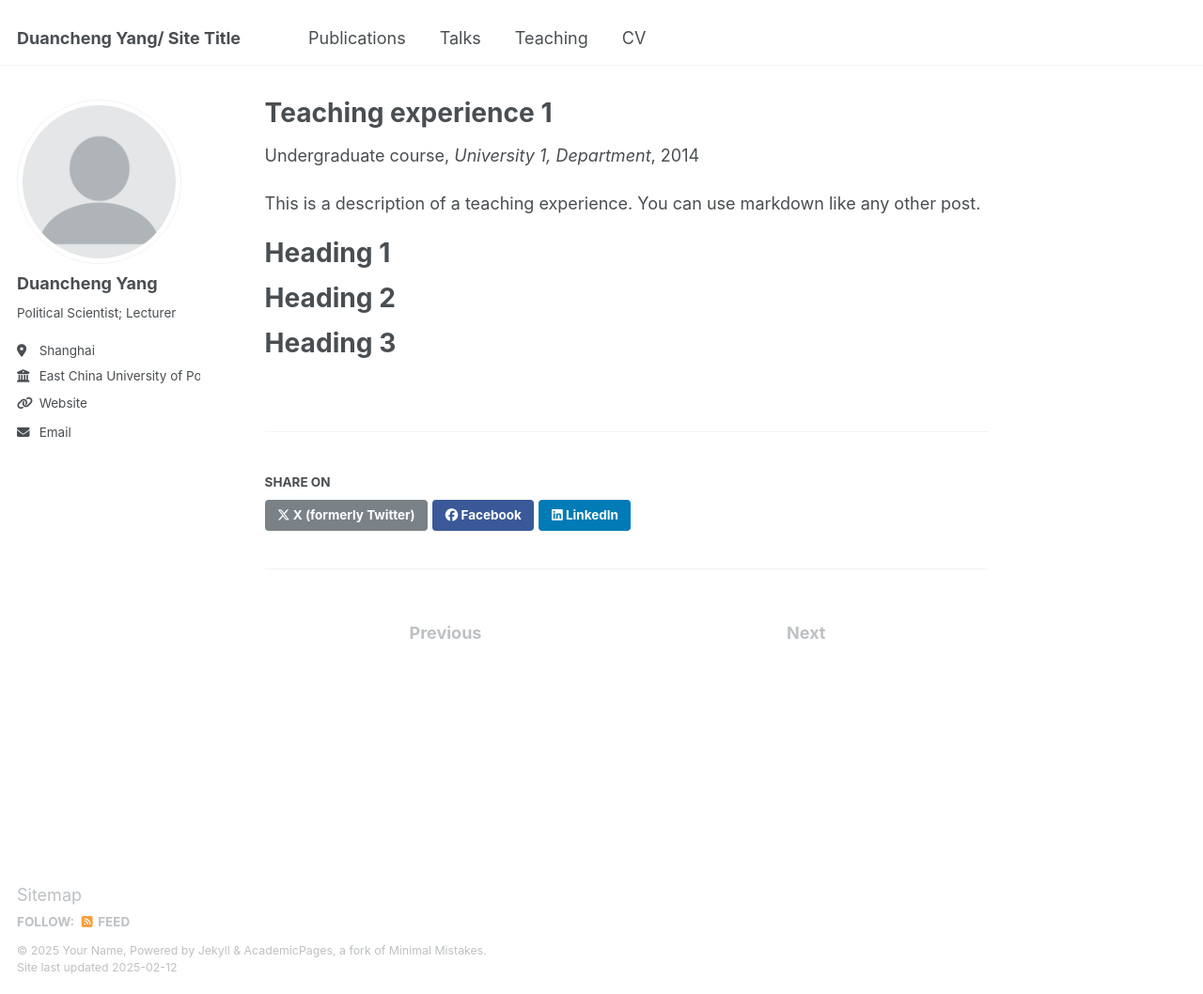
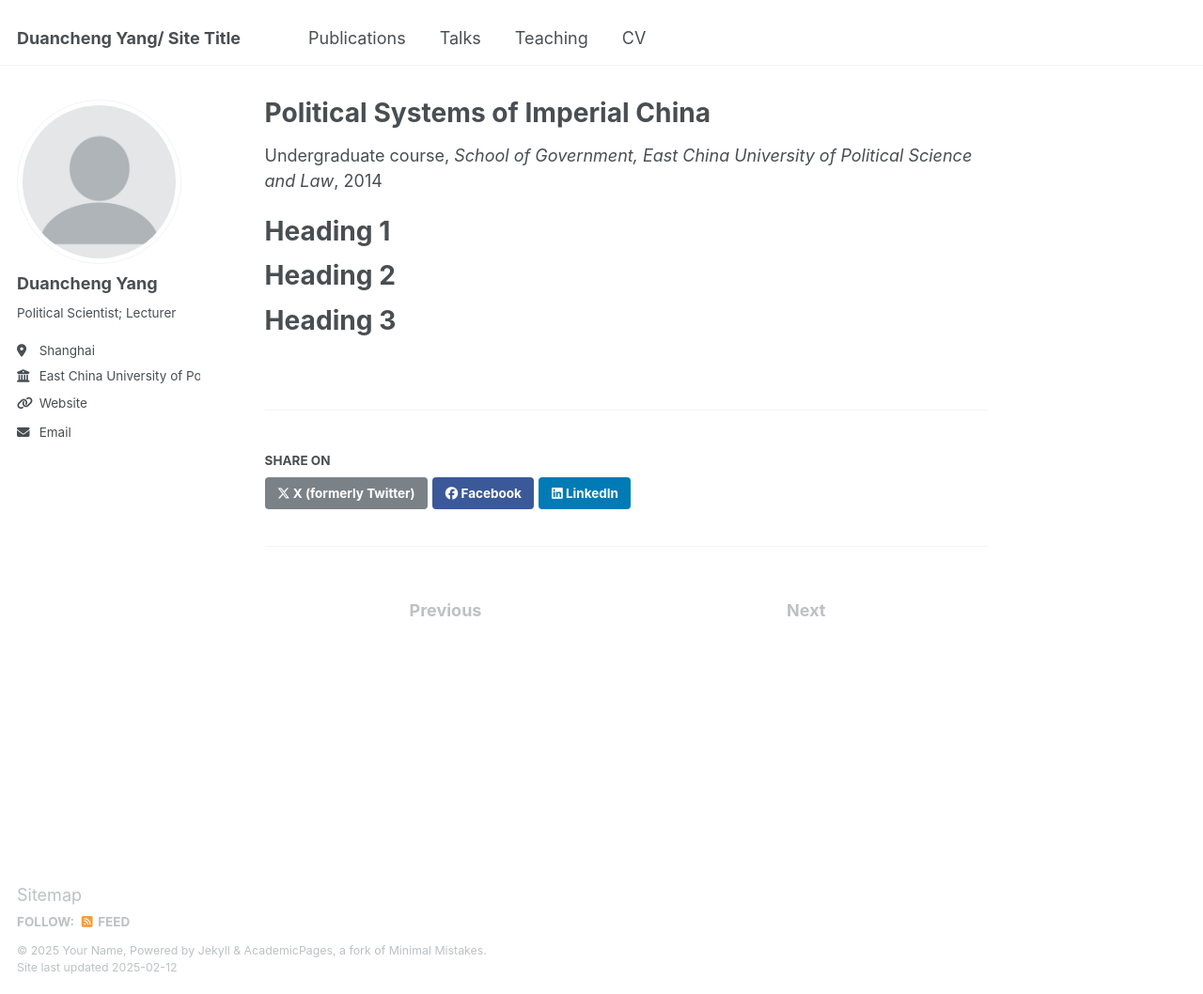
Before and after one commit to DCYeo/dcyeo.github.io, a Jekyll site: the page built from _teaching/2014-spring-teaching-1.md, in a window 1280 px wide and 1058 px high. Shown: the whole window at 94% size. Built offline with Jekyll 4.4.1, drawn with Linux system fonts in a browser that asks for light colours.

Commit message:
Update 2014-spring-teaching-1.md

```diff
--- a/_teaching/2014-spring-teaching-1.md
+++ b/_teaching/2014-spring-teaching-1.md
@@ -1,14 +1,12 @@
 ---
-title: "Teaching experience 1"
+title: "Political Systems of Imperial China"
 collection: teaching
 type: "Undergraduate course"
 permalink: /teaching/2014-spring-teaching-1
-venue: "University 1, Department"
+venue: "School of Government, East China University of Political Science and Law"
 date: 2014-01-01
-location: "City, Country"
+location: "Songjiang, Shanghai, PRC"
 ---
-
-This is a description of a teaching experience. You can use markdown like any other post.
 
 Heading 1
 ======
```
